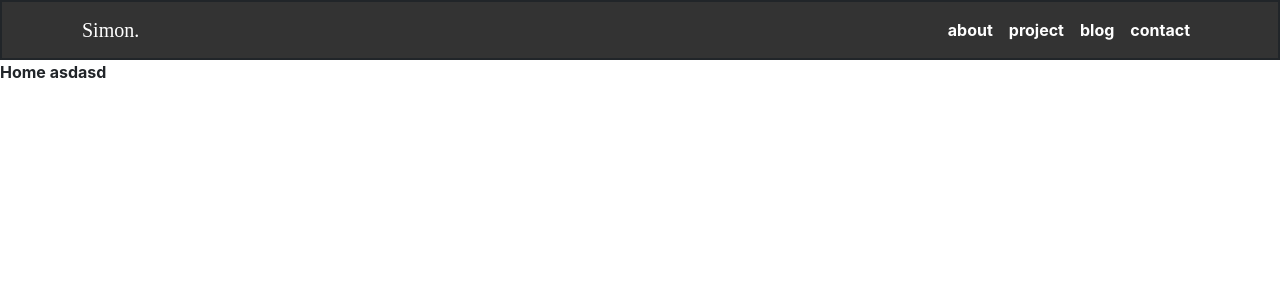
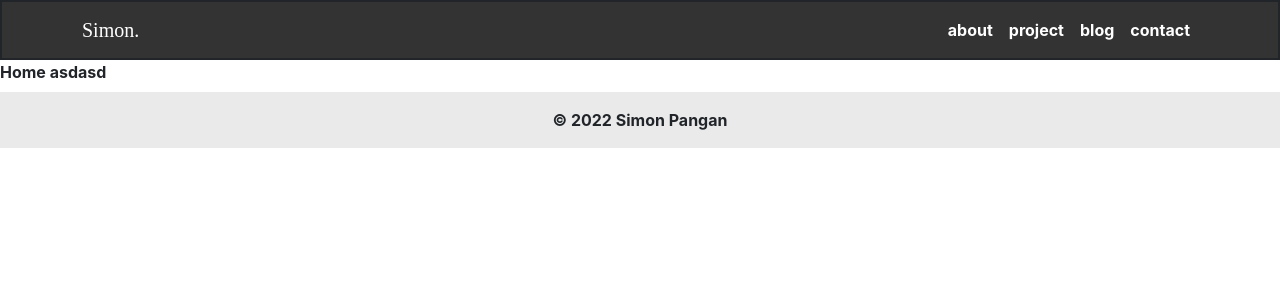
Before and after one commit to simonpangan/portfolio, a React (Create React App) app: page / in a window 1280 px wide. Shown: the top 300 px of the page. Built offline with nearby package versions, Linux system fonts and the light colour scheme; a web font is replaced by a local one.

Commit message:
add footer and container

```diff
--- a/src/App.tsx
+++ b/src/App.tsx
@@ -8,16 +8,21 @@ import Home from './pages/Home/Home';
 import About from './pages/About/About';
 
 import './assets/css/styles.scss';
+import Footer from "./fragments/Footer";
 
 function App() {
   return (
     <div className="App">
         <Navbar />
 
-        <Routes>
-            <Route path="/" element={<Home />} />
-            <Route path="about" element={<About />} />
-        </Routes>
+        <div className="container-fluid px-0">
+            <Routes>
+                <Route path="/" element={<Home />} />
+                <Route path="about" element={<About />} />
+            </Routes>
+        </div>
+
+        <Footer />
     </div>
   );
 }
--- /dev/null
+++ b/src/fragments/Footer.tsx
@@ -0,0 +1,7 @@
+export default () => {
+    return (
+        <footer className="bg-primary bg-opacity-10 py-3 text-center mt-2">
+            © 2022 Simon Pangan
+        </footer>
+    );
+};
```
